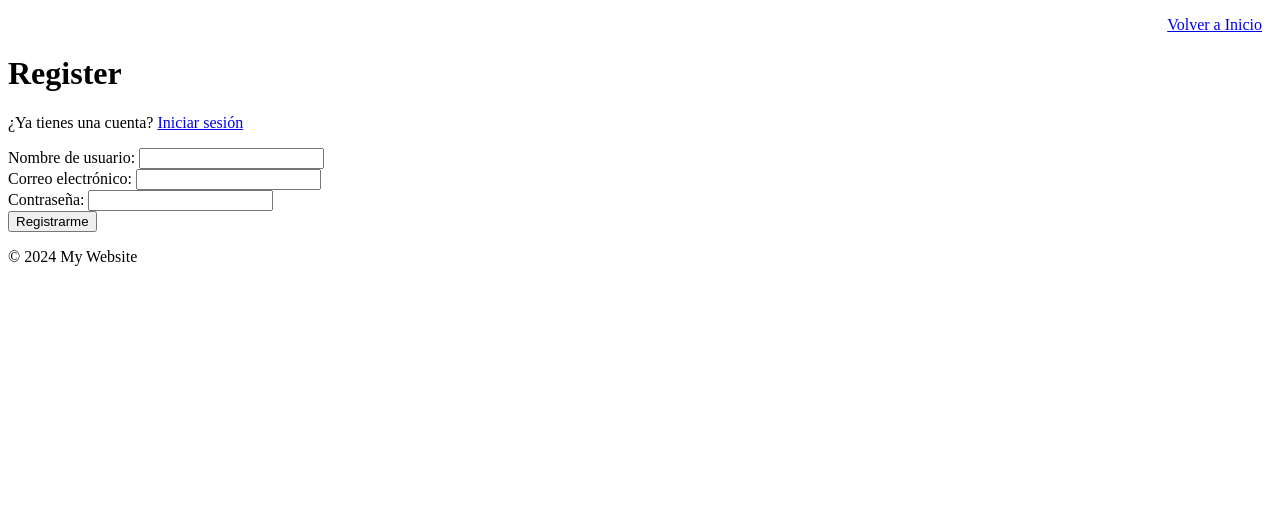
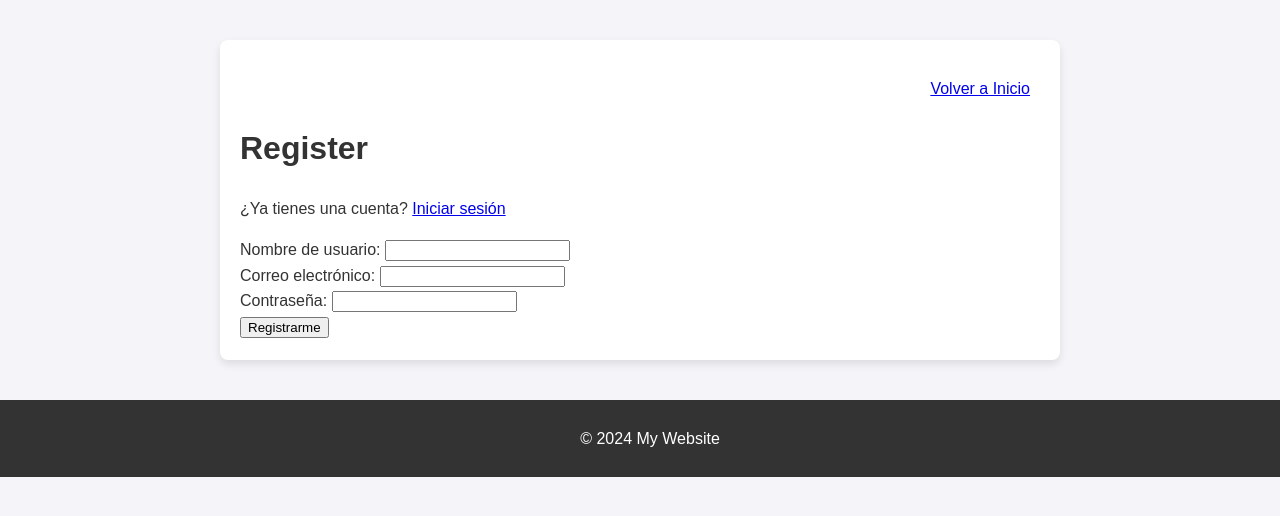
Before and after one commit to JesusGar13/ubu-replay, a Flask app: page /register in a window 1280 px wide. Shown: the top 516 px of the page. Run offline with Flask 3, Linux system fonts and the light colour scheme.

Commit message:
Estilo css base

```diff
--- /dev/null
+++ b/app/static/base.css
@@ -0,0 +1,53 @@
+/* General */
+body {
+    font-family: Arial, sans-serif;
+    margin: 0;
+    padding: 0;
+    background-color: #f4f4f9;
+    color: #333;
+    line-height: 1.6;
+}
+
+/* Flash Messages */
+.flash-messages {
+    margin: 20px auto;
+    max-width: 600px;
+    padding: 10px;
+    border: 1px solid #e74c3c;
+    background-color: #fbe3e3;
+    border-radius: 5px;
+    text-align: center;
+    color: #e74c3c;
+    font-weight: bold;
+}
+
+.flash-messages ul {
+    list-style: none;
+    padding: 0;
+    margin: 0;
+}
+
+.flash-messages li {
+    margin: 5px 0;
+}
+
+/* Main Content */
+.main-container {
+    max-width: 800px;
+    margin: 40px auto;
+    padding: 20px;
+    background-color: #fff;
+    border-radius: 8px;
+    box-shadow: 0 4px 8px rgba(0, 0, 0, 0.1);
+}
+
+/* Footer */
+.footer {
+    text-align: center;
+    padding: 10px;
+    background-color: #333;
+    color: #fff;
+    position: relative;
+    bottom: 0;
+    width: 100%;
+}
--- a/app/templates/base.html
+++ b/app/templates/base.html
@@ -3,28 +3,31 @@
 <head>
     <meta charset="UTF-8">
     <meta name="viewport" content="width=device-width, initial-scale=1.0">
-    <div>
-        {% with messages = get_flashed_messages() %}
-            {% if messages %}
-                <ul>
-                    {% for message in messages %}
-                        <p>{{ message }}</p>
-                    {% endfor %}
-                </ul>
-            {% endif %}
-        {% endwith %}
-    </div>
+    <link rel="stylesheet" href="{{ url_for('static', filename='base.css') }}">
     <title>{% block title %}Base Page{% endblock %}</title>
 </head>
 <body>
+    <!-- Mensajes de Flash -->
+    {% with messages = get_flashed_messages() %}
+        {% if messages %}
+        <div class="flash-messages">
+            <ul>
+                {% for message in messages %}
+                    <li>{{ message }}</li>
+                {% endfor %}
+            </ul>
+        </div>
+        {% endif %}
+    {% endwith %}
 
-    <main>
+    <!-- Contenido Principal -->
+    <main class="main-container">
         {% block content %}
-        <!-- Content specific to each page will be here -->
         {% endblock %}
     </main>
 
-    <footer>
+    <!-- Pie de Página -->
+    <footer class="footer">
         <p>&copy; 2024 My Website</p>
     </footer>
 </body>
```
